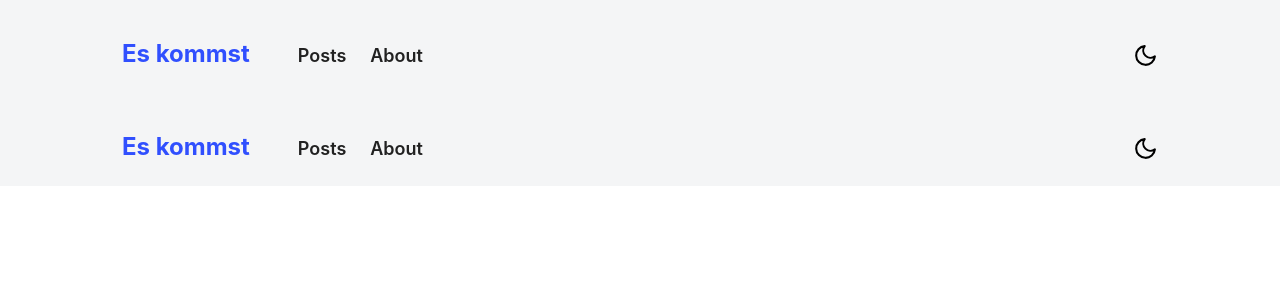
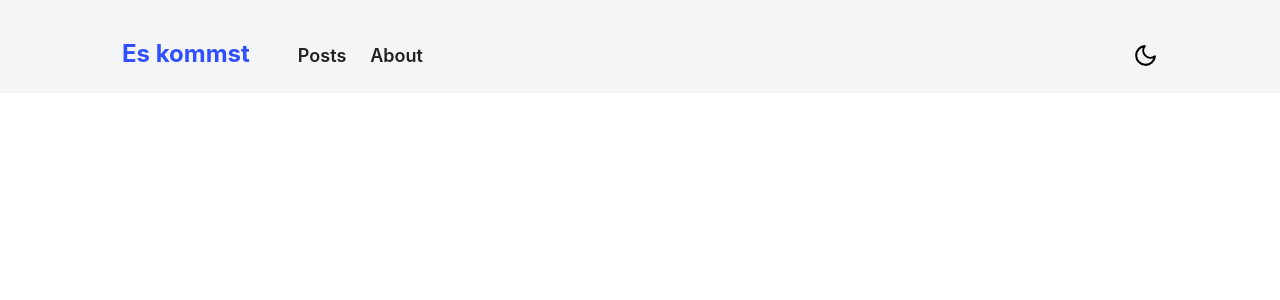
Before and after one commit to thangtmc73/blog, a Next.js app: page / in a window 1280 px wide. Shown: the top 300 px of the page. Built offline with nearby package versions, Linux system fonts and the light colour scheme.

Commit message:
feat: remove unused header

```diff
--- a/pages/index.js
+++ b/pages/index.js
@@ -1,5 +1,4 @@
 import Head from "next/head";
-import Header from "components/Header";
 import styles from "styles/Layout.module.scss";
 import className from "utils/className";
 
@@ -9,7 +8,6 @@ export default function Home() {
       <Head>
         <title>Posts</title>
       </Head>
-      <Header />
       <div className={className(styles.maxWidthWrapper, styles.mainContent)}>
       </div>
     </div>
```
